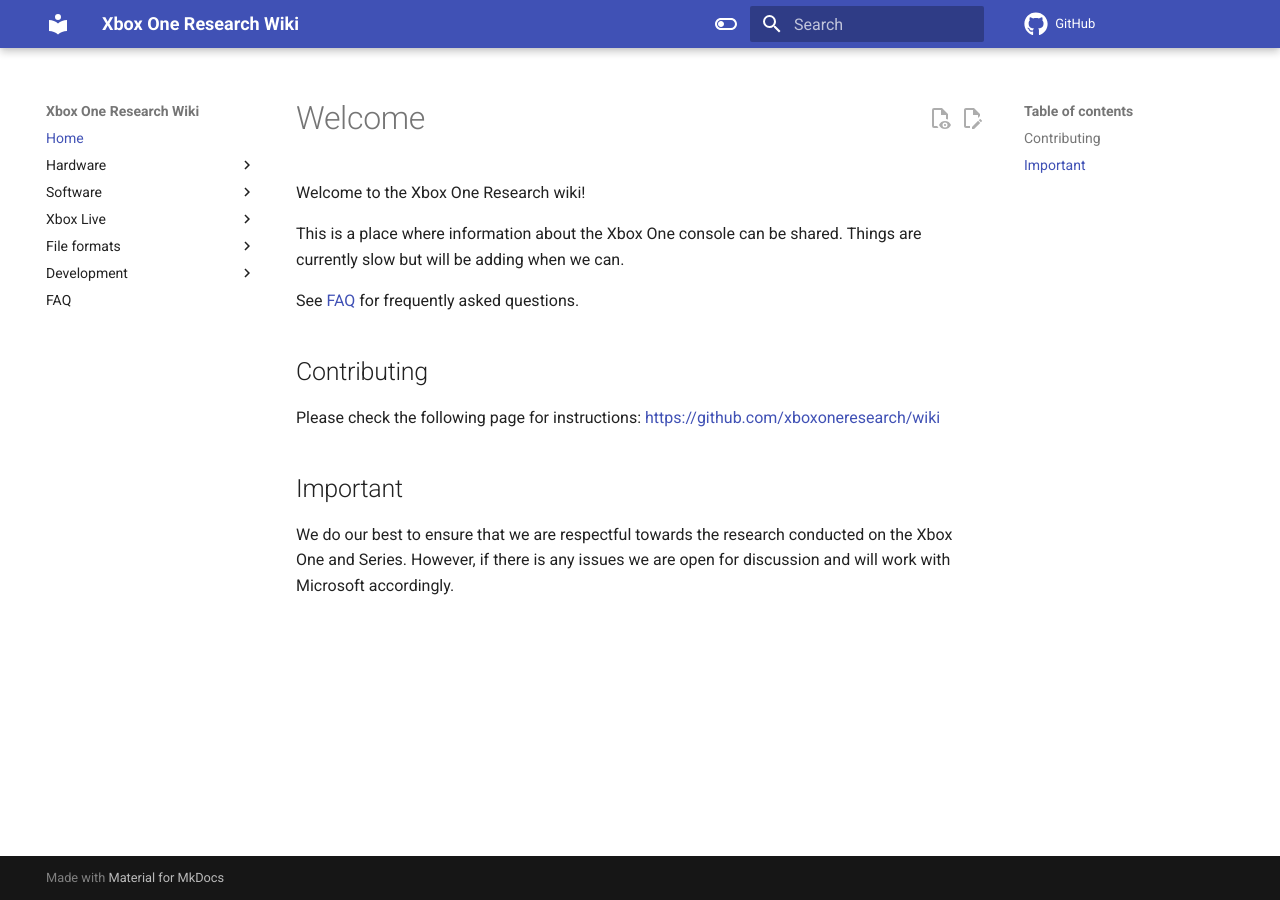
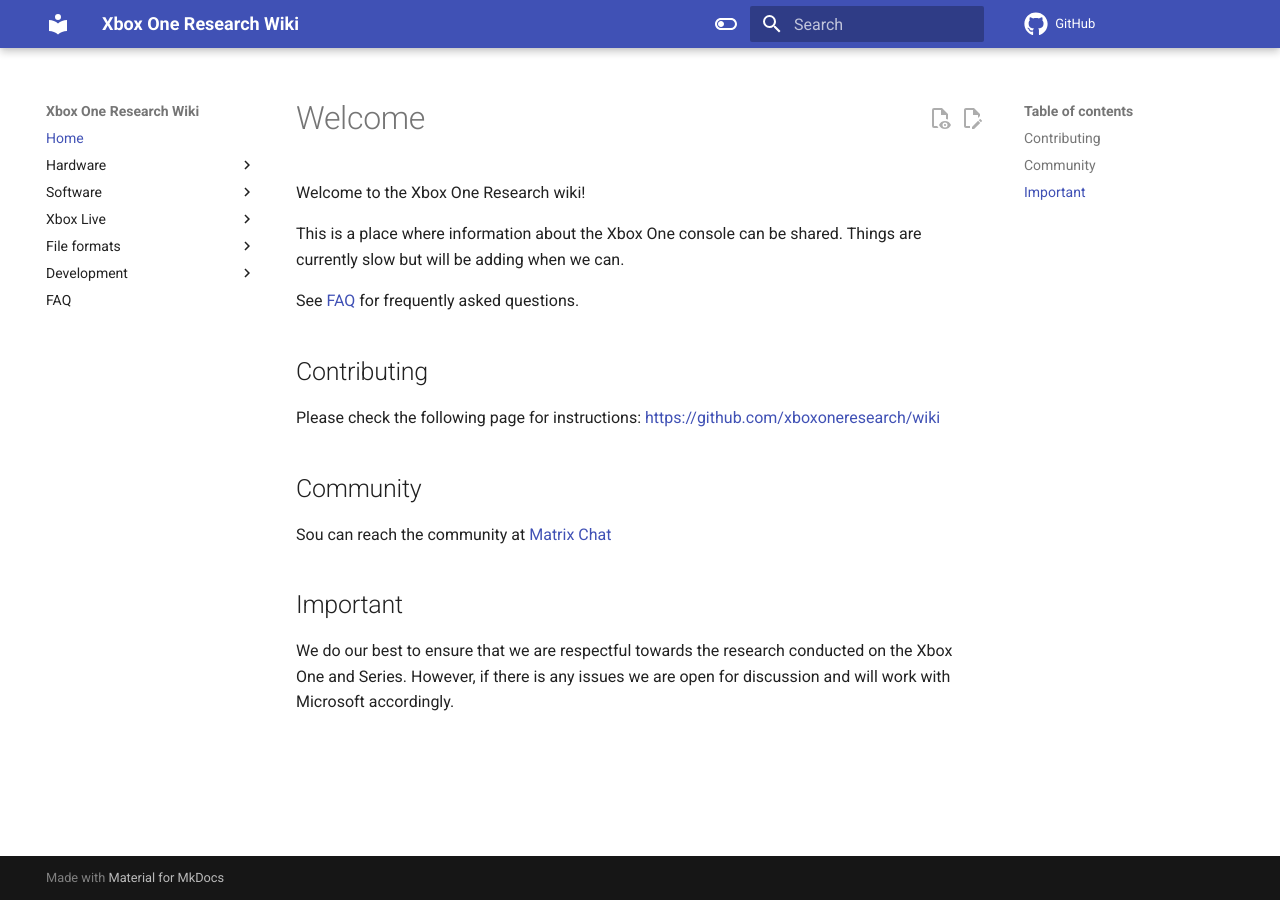
Before and after one commit to xboxoneresearch/wiki, an MkDocs documentation site: the page built from docs/index.md, in a window 1280 px wide. Built offline with MkDocs 1.6.1 and Material for MkDocs 9.7.7, drawn with Linux system fonts in a browser that asks for light colours; comment, search, counter and statistics services are not loaded.

Commit message:
Update index.md

```diff
--- a/docs/index.md
+++ b/docs/index.md
@@ -13,6 +13,10 @@
 
 Please check the following page for instructions: <https://github.com/xboxoneresearch/wiki>
 
+## Community
+
+Sou can reach the community at [Matrix Chat](https://matrix.to/#/#xboxoneresearch:matrix.org)
+
 ## Important
 
 We do our best to ensure that we are respectful towards the research
```
